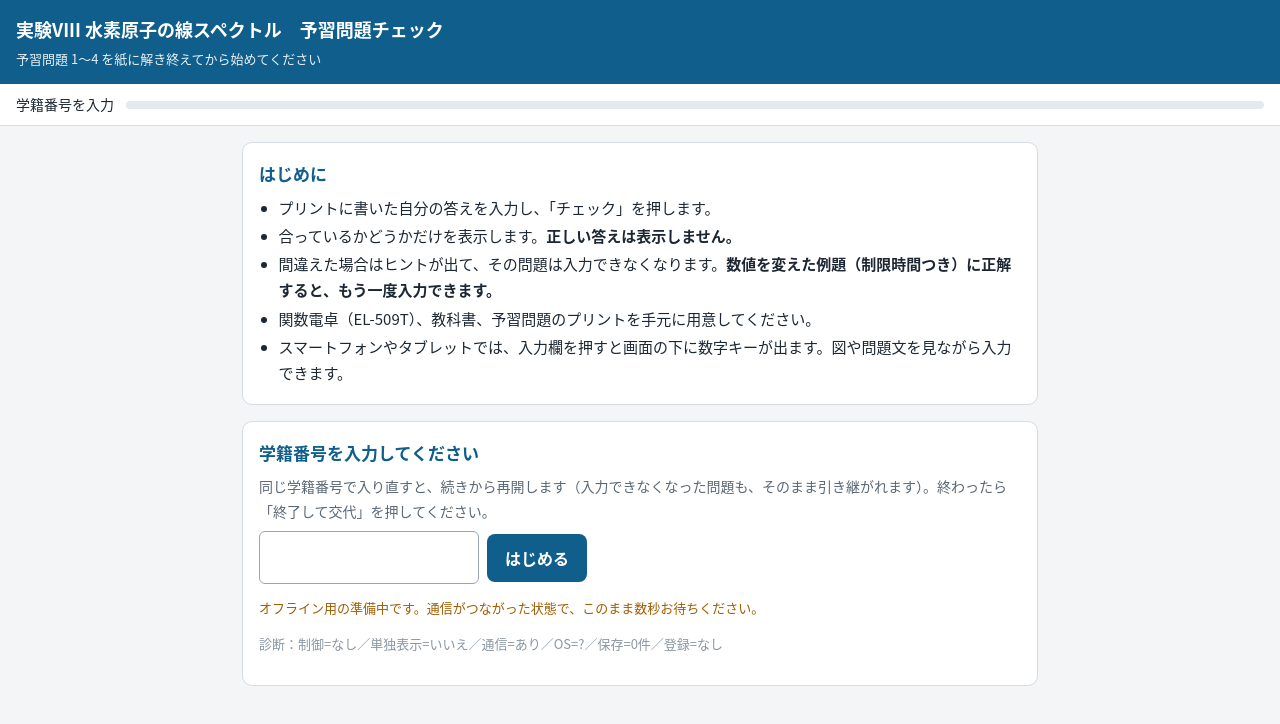
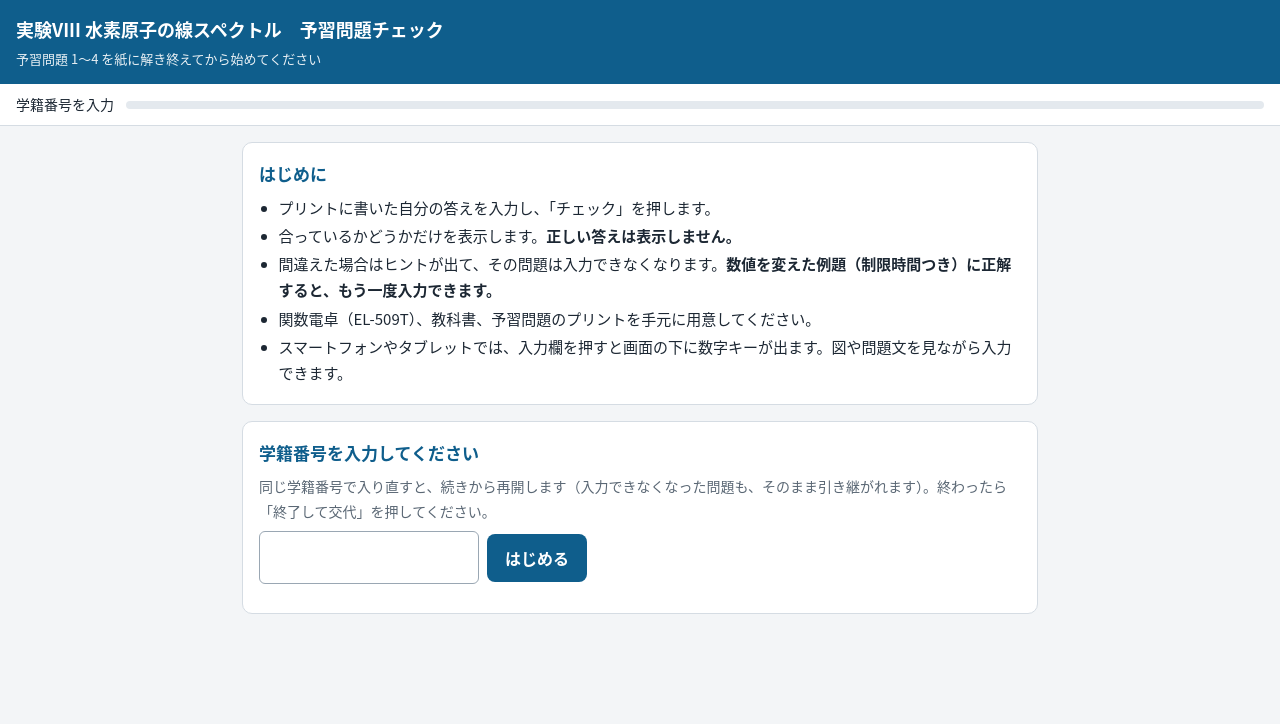
Before and after one commit to mihosaito120-star/exp8-yoshu-check, a plain HTML site: page index.html in a window 1280 px wide. Drawn offline with Linux system fonts and the light colour scheme.

Commit message:
オフライン関連の表示を削除（通信ありでの運用）
Co-Authored-By: Claude Fable 5.2 <noreply@anthropic.com>
Claude-Session: https://claude.ai/code/session_01BQojuMfWQ9BYzz82P2FoEY

```diff
--- a/index.html
+++ b/index.html
@@ -109,8 +109,6 @@ body.kpon #mbox{margin:0}
     <p class="note">同じ学籍番号で入り直すと、続きから再開します（入力できなくなった問題も、そのまま引き継がれます）。終わったら「終了して交代」を押してください。</p>
     <div class="row"><input type="text" id="sid" data-free="1" autocomplete="off" autocapitalize="characters" autocorrect="off" spellcheck="false" inputmode="text"> <button type="button" id="sbtn">はじめる</button></div>
     <p class="small" id="smsg" style="color:#b3261e"></p>
-    <p class="small" id="offmsg"></p>
-    <p class="small" id="diag" style="color:#8a96a3"></p>
   </section>
   <div id="app"></div>
   <section class="card" id="finish">
@@ -700,32 +698,11 @@ function begin() {
   $('whoid').textContent = '学籍番号 ' + SID; $('who').style.display = 'flex';
   loadState(); render();
 }
-function offlineStatus() { // アプリ版のみ：オフライン用の保存が済んだかを表示する
-  var el = $('offmsg'); if (!el || !window.__PWA || !('serviceWorker' in navigator) || !window.caches) return;
-  el.style.color = '#a15c00'; el.textContent = 'オフライン用の準備中です。通信がつながった状態で、このまま数秒お待ちください。';
-  navigator.serviceWorker.ready.then(function () { return caches.match('index.html'); }).then(function (m) {
-    if (m) { el.style.color = '#1a7f4b'; el.textContent = '✓ この端末は通信なしでも使えます。'; } else setTimeout(offlineStatus, 1500);
-  }).catch(function () {});
-}
-function diagInfo() { // アプリ版のみ：オフライン動作の調査用の情報
-  var el = $('diag'); if (!el || !window.__PWA) return;
-  var out = [], ua = navigator.userAgent, m = ua.match(/OS (\d+[_\d]*)/) || ua.match(/Version\/([\d.]+)/);
-  out.push('制御=' + ((navigator.serviceWorker && navigator.serviceWorker.controller) ? 'あり' : 'なし'));
-  out.push('単独表示=' + ((navigator.standalone || (window.matchMedia && window.matchMedia('(display-mode: standalone)').matches)) ? 'はい' : 'いいえ'));
-  out.push('通信=' + (navigator.onLine ? 'あり' : 'なし'));
-  out.push('OS=' + (m ? m[1].replace(/_/g, '.') : '?'));
-  var fin = function (n, r) { out.push('保存=' + n + '件'); out.push('登録=' + r); el.textContent = '診断：' + out.join('／'); };
-  try {
-    Promise.all([caches.open('exp8prep-v2').then(function (c) { return c.keys(); }), navigator.serviceWorker.getRegistrations()]).then(function (a) {
-      fin(a[0].length, a[1].map(function (r) { return (r.active ? 'A' : '') + (r.waiting ? 'W' : '') + (r.installing ? 'I' : '') + ':' + r.scope.replace(/^https?:\/\/[^/]+/, ''); }).join(',') || 'なし');
-    }).catch(function (e) { fin('?', 'エラー ' + e); });
-  } catch (e) { fin('?', '非対応'); }
-}
 $('sbtn').onclick = begin;
 $('swap').onclick = function () { saveState(); showStart(); };
 
 Scorm.init();
-if (Scorm.has()) { loadState(); render(); } else { showStart(); offlineStatus(); setTimeout(diagInfo, 2500); }
+if (Scorm.has()) { loadState(); render(); } else { showStart(); }
 </script>
 </body>
 </html>
```
